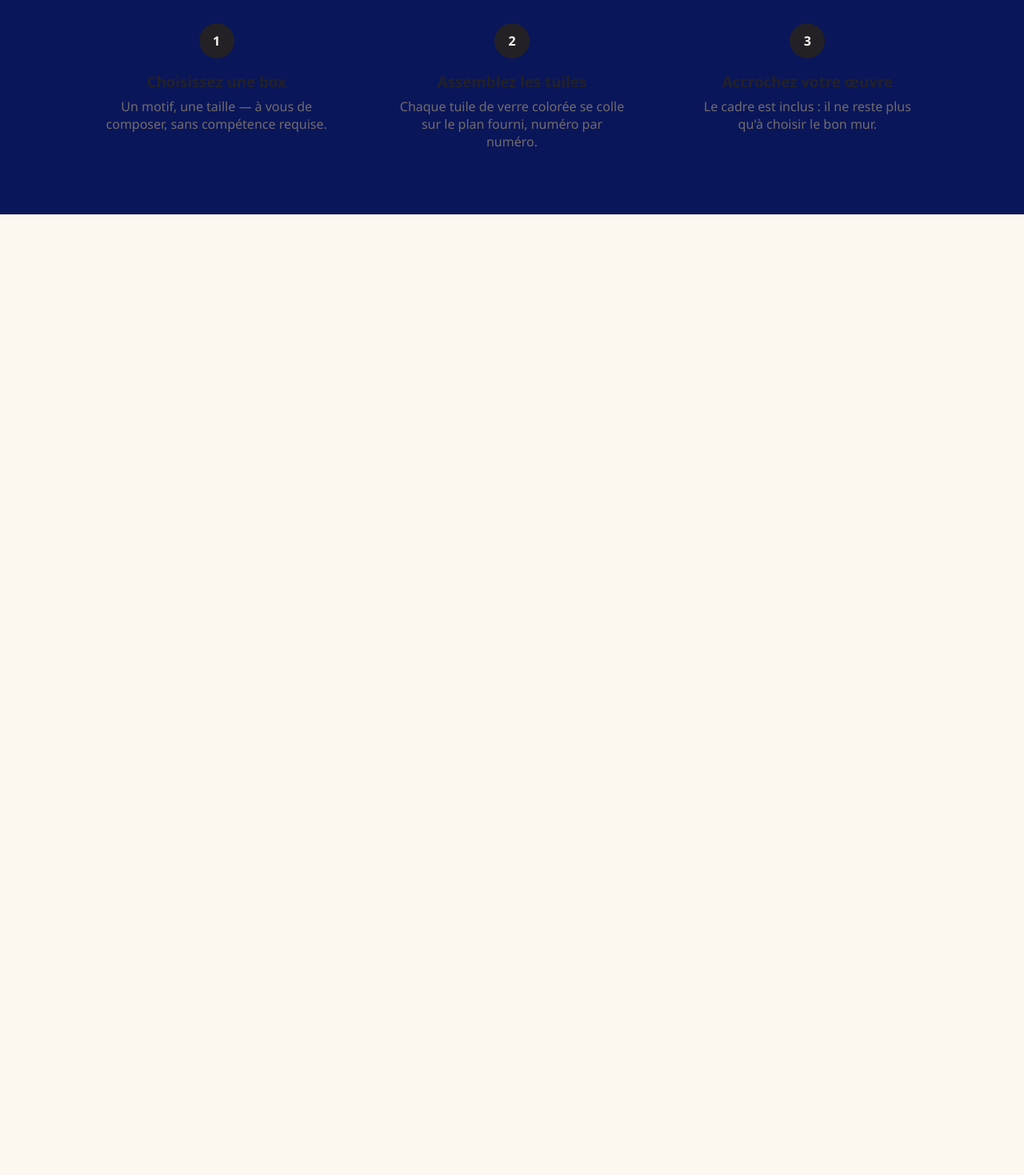
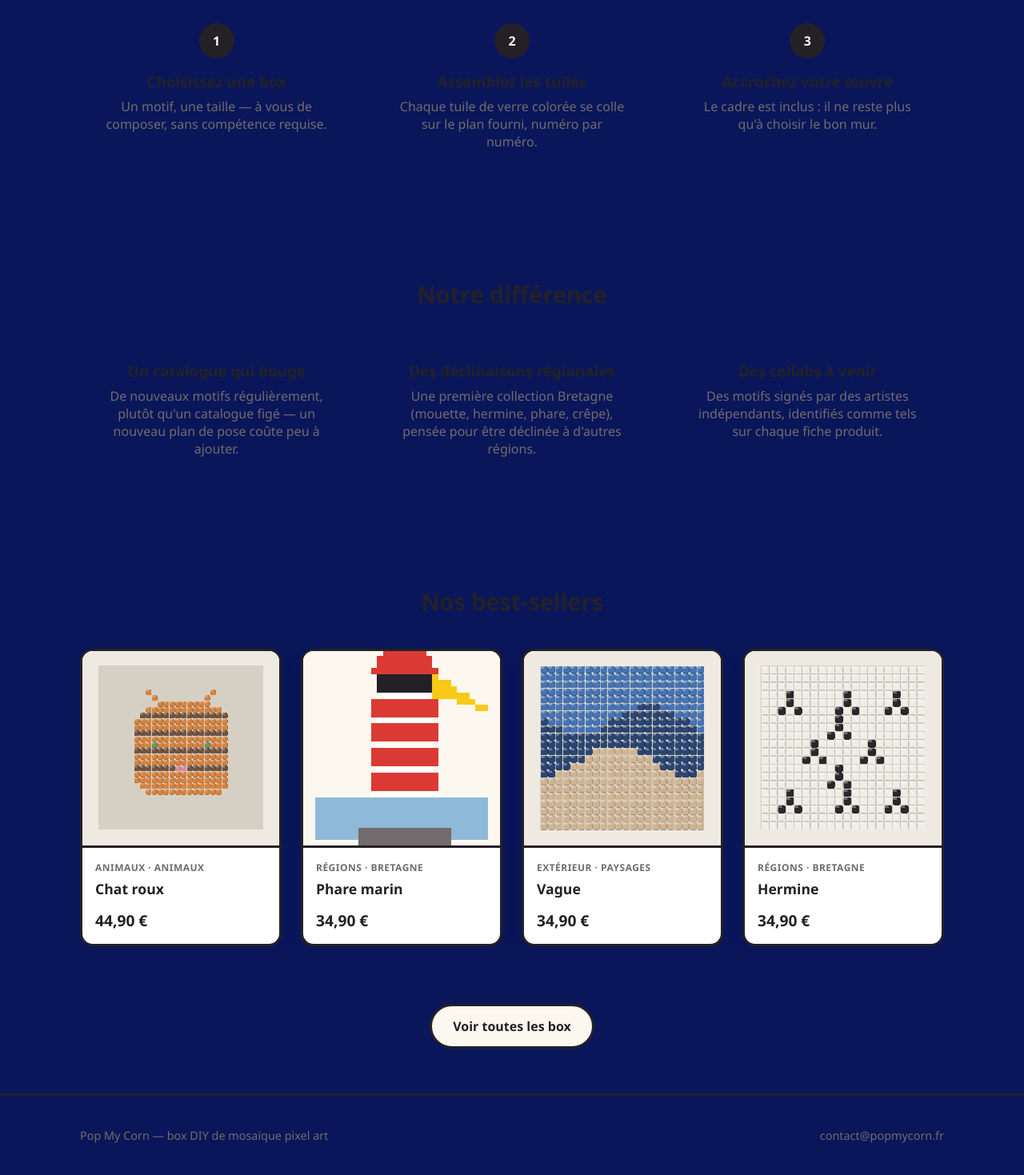
Before and after one commit to JPsuperboss/pop-my-corn-siteV2, a plain HTML site: page site/index.html in a window 1280 px wide. Shown: the part 812-2281 px from the top of the page at 80% size. Before the commit the page ends 1080 px from the top, so only its background shows below. Drawn offline with Linux system fonts and the light colour scheme.

Commit message:
Add new sections for differences and best-sellers

```diff
--- a/site/index.html
+++ b/site/index.html
@@ -7,7 +7,7 @@
 <meta name="description" content="Moins de scroll, plus de colle." />
 <link rel="stylesheet" href="styles.css" />
 </head>
-<body>
+<body class="home">
 
 <header class="site-header">
   <div class="container">
@@ -56,3 +56,72 @@
         <h3>Accrochez votre œuvre</h3>
         <p>Le cadre est inclus : il ne reste plus qu'à choisir le bon mur.</p>
       </div>
+    </div>
+  </div>
+</section>
+
+<section class="steps">
+  <div class="container">
+    <h2 class="section-title">Notre différence</h2>
+    <div class="steps-grid">
+      <div class="step">
+        <h3>Un catalogue qui bouge</h3>
+        <p>De nouveaux motifs régulièrement, plutôt qu'un catalogue figé — un nouveau plan de pose coûte peu à ajouter.</p>
+      </div>
+      <div class="step">
+        <h3>Des déclinaisons régionales</h3>
+        <p>Une première collection Bretagne (mouette, hermine, phare, crêpe), pensée pour être déclinée à d'autres régions.</p>
+      </div>
+      <div class="step">
+        <h3>Des collabs à venir</h3>
+        <p>Des motifs signés par des artistes indépendants, identifiés comme tels sur chaque fiche produit.</p>
+      </div>
+    </div>
+  </div>
+</section>
+
+<section class="steps">
+  <div class="container">
+    <h2 class="section-title">Nos best-sellers</h2>
+    <div class="product-grid" id="featured-grid"></div>
+    <div style="text-align:center; margin-top: 8px;">
+      <a href="boutique.html" class="btn btn-secondary">Voir toutes les box</a>
+    </div>
+  </div>
+</section>
+
+<footer class="site-footer">
+  <div class="container">
+    <div>Pop My Corn — box DIY de mosaïque pixel art</div>
+    <div>contact@popmycorn.fr</div>
+  </div>
+</footer>
+
+<script src="cart.js"></script>
+<script>
+  loadProducts().then((products) => {
+    const featuredIds = ["chat", "phare", "vague", "hermine"];
+    const featured = featuredIds
+      .map((id) => products.find((p) => p.id === id))
+      .filter(Boolean);
+    const grid = document.getElementById("featured-grid");
+    grid.innerHTML = featured.map(productCard).join("");
+  });
+
+  function productCard(p) {
+    return `
+      <a class="product-card" href="produit.html?id=${p.id}">
+        <div class="thumb"><img src="${p.image}" alt="${p.name}" loading="lazy" /></div>
+        <div class="info">
+          <span class="theme-tag">${p.category} · ${p.theme}${p.artist ? " · collab" : ""}</span>
+          <h3>${p.name}</h3>
+          <div class="price-row">
+            <span class="price">${formatPrice(p.price)}</span>
+          </div>
+        </div>
+      </a>
+    `;
+  }
+</script>
+</body>
+</html>
```
